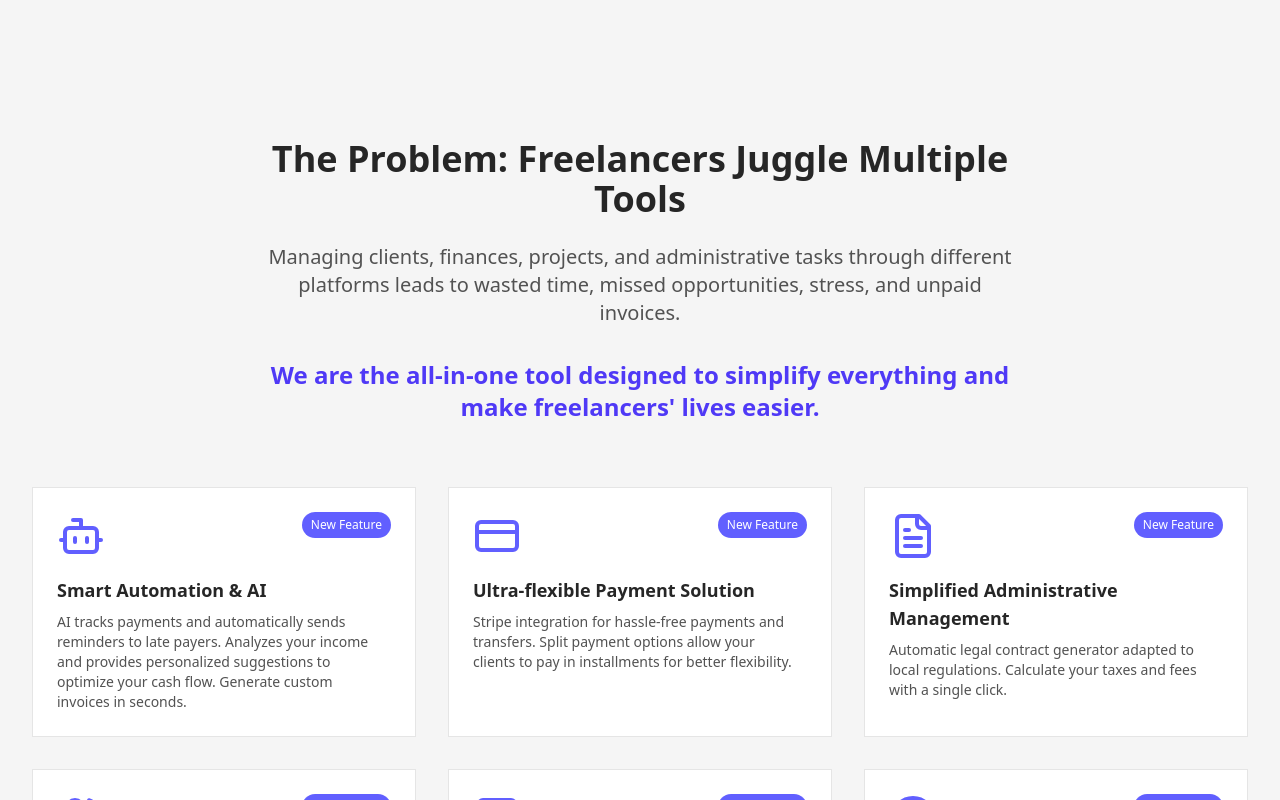
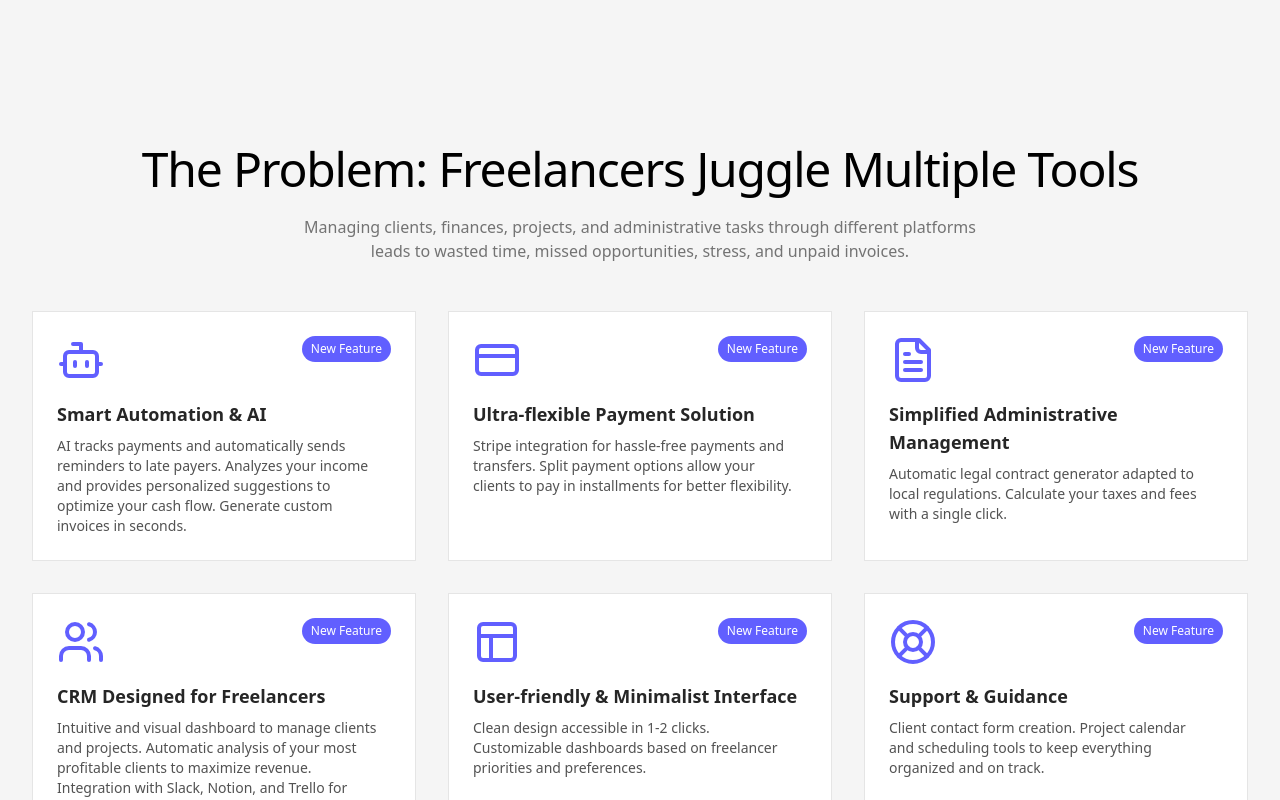
Before and after one commit to miicolas/speetch, a Next.js app: page / in a window 1280 px wide. Shown: the part 1520-2320 px from the top of the page. Built offline with nearby package versions, Linux system fonts and the light colour scheme.

Commit message:
feat: new feature card

```diff
--- a/components/blocks/features.tsx
+++ b/components/blocks/features.tsx
@@ -10,6 +10,7 @@ import {
 } from "lucide-react";
 
 import { Badge } from "@/components/ui/badge";
+
 
 interface FeaturesCard {
     title: string;
@@ -71,23 +72,18 @@ export default function FeaturesSection() {
         },
     ];
     return (
-        <section className="py-20  dark:bg-neutral-900">
-            <div className="container mx-auto px-4">
-                <div className="text-center max-w-3xl mx-auto mb-16">
-                    <h2 className="text-4xl font-bold mb-6 text-neutral-800 dark:text-white">
+        <section className="py-20">
+            <div className="mx-auto px-4 flex flex-col gap-8">
+                <div className="px-8 ">
+                    <h4 className="text-3xl lg:text-5xl lg:leading-tight max-w-5xl mx-auto text-center tracking-tight font-medium text-black dark:text-white">
                         The Problem: Freelancers Juggle Multiple Tools
-                    </h2>
-                    <p className="text-xl text-neutral-600 dark:text-neutral-300">
+                    </h4>
+
+                    <p className="text-sm lg:text-base  max-w-2xl  my-4 mx-auto text-neutral-500 text-center font-normal dark:text-neutral-300">
                         Managing clients, finances, projects, and administrative
                         tasks through different platforms leads to wasted time,
                         missed opportunities, stress, and unpaid invoices.
                     </p>
-                    <div className="mt-8">
-                        <p className="text-2xl font-bold text-indigo-600 dark:text-indigo-400">
-                            We are the all-in-one tool designed to simplify
-                            everything and make freelancers' lives easier.
-                        </p>
-                    </div>
                 </div>
 
                 <div className="grid grid-cols-1 md:grid-cols-2 lg:grid-cols-3 gap-8">
```
Lines whose indentation alone changed are shown as unchanged.
